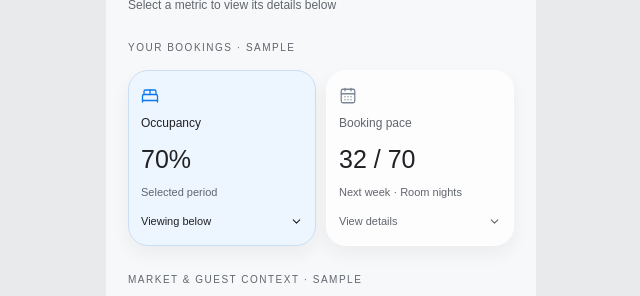
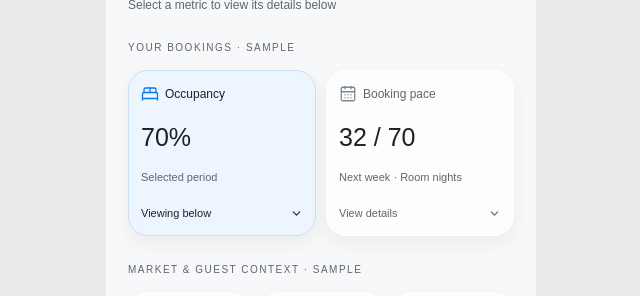
Before and after one commit to Flesymevoli/staycraft, a Next.js app in the folder frontend/: page /native-analysis in a window 1280 px wide. Shown: the part 162-458 px from the top of the page, without its empty margins (319-959 px from the left). Built offline with nearby package versions, Linux system fonts and the light colour scheme; no server answers; a web font is replaced by a local one.

Commit message:
style: align booking metric titles beside icons

```diff
--- a/frontend/src/components/native-analysis.css
+++ b/frontend/src/components/native-analysis.css
@@ -168,9 +168,9 @@
 .analysis-metric-icon { color: #7b8794; margin-bottom: 9px; stroke-width: 1.7; }
 .analysis-overview [aria-pressed=true] .analysis-metric-icon { color: var(--blue); }
 .analysis-summary-retry { min-width: 44px; min-height: 44px; margin-left: 8px; border: 0; border-radius: 12px; background: #eef5fb; color: #1765ae; font: inherit; }
-.analysis-context-grid button { display: grid; grid-template-columns: 18px minmax(0, 1fr); align-content: start; align-items: center; column-gap: 6px; row-gap: 7px; padding: 14px 12px; }
-.analysis-context-grid .analysis-metric-icon { margin-bottom: 0; }
-.analysis-context-grid button > strong, .analysis-context-grid button > span { grid-column: 1 / -1; }
+.analysis-overview-grid button, .analysis-context-grid button { display: grid; grid-template-columns: 18px minmax(0, 1fr); align-content: start; align-items: center; column-gap: 6px; row-gap: 7px; padding: 14px 12px; }
+.analysis-overview-grid .analysis-metric-icon, .analysis-context-grid .analysis-metric-icon { margin-bottom: 0; }
+.analysis-overview-grid button > strong, .analysis-overview-grid button > span, .analysis-context-grid button > strong, .analysis-context-grid button > span { grid-column: 1 / -1; }
 .analysis-context-grid button > strong { margin: 2px 0 0; }
 .analysis-context-grid button > span:not(.analysis-metric-hint) { margin-bottom: 0; }
 .analysis-context-grid .analysis-metric-hint { padding-top: 2px; }
```
